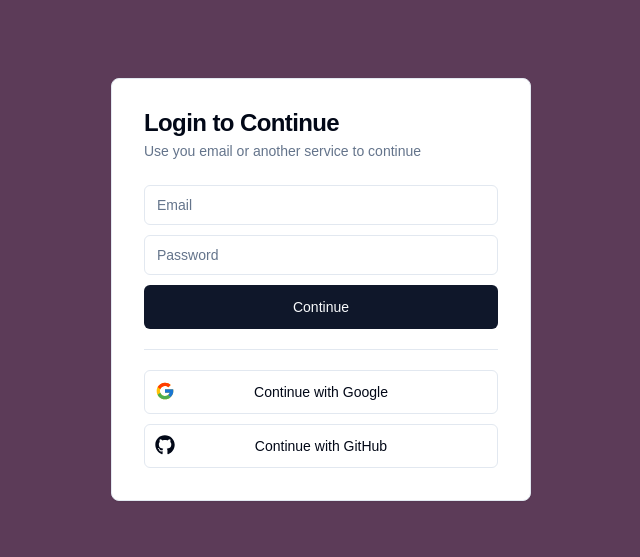
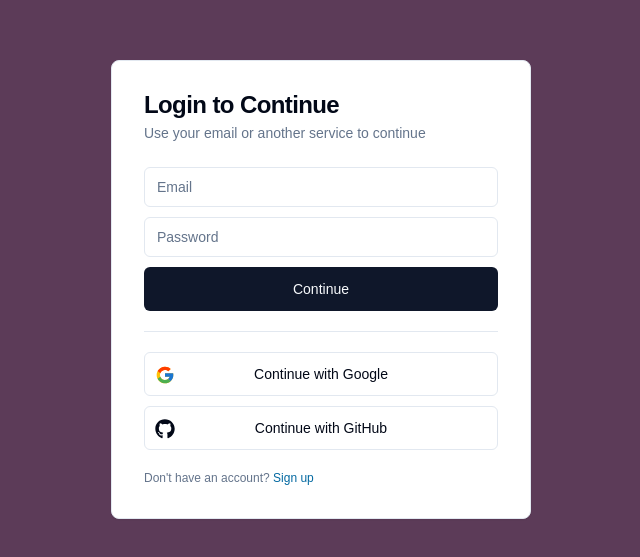
Before and after one commit to zerixir-store/zerixir, a Next.js app: page / in a window 1280 px wide. Shown: the part 111-668 px from the top of the page, without its empty margins (319-959 px from the left). Built offline with nearby package versions, Linux system fonts and the light colour scheme.

Commit message:
don't have an acc

```diff
--- a/src/features/auth/components/sign-in-card.tsx
+++ b/src/features/auth/components/sign-in-card.tsx
@@ -18,7 +18,7 @@ export const SignInCard = () => {
       <CardHeader className="px-0 pt-0">
         <CardTitle>Login to Continue</CardTitle>
         <CardDescription>
-          Use you email or another service to continue
+          Use your email or another service to continue
         </CardDescription>
       </CardHeader>
 
@@ -54,7 +54,7 @@ export const SignInCard = () => {
             size="lg"
             className="w-full relative"
           >
-            <FcGoogle className="size-5 absolute top-2.5 left-2.5" />
+            <FcGoogle className="size-5 absolute top-3 left-2.5" />
             Continue with Google
           </Button>
           <Button
@@ -64,10 +64,16 @@ export const SignInCard = () => {
             size="lg"
             className="w-full relative"
           >
-            <FaGithub className="size-5 absolute top-2.5 left-2.5" />
+            <FaGithub className="size-5 absolute top-3 left-2.5" />
             Continue with GitHub
           </Button>
         </div>
+        <p className="text-xs text-muted-foreground">
+          Don&apos;t have an account?{" "}
+          <span className="text-sky-700 hover:underline cursor-pointer">
+            Sign up
+          </span>
+        </p>
       </CardContent>
     </Card>
   );
```
